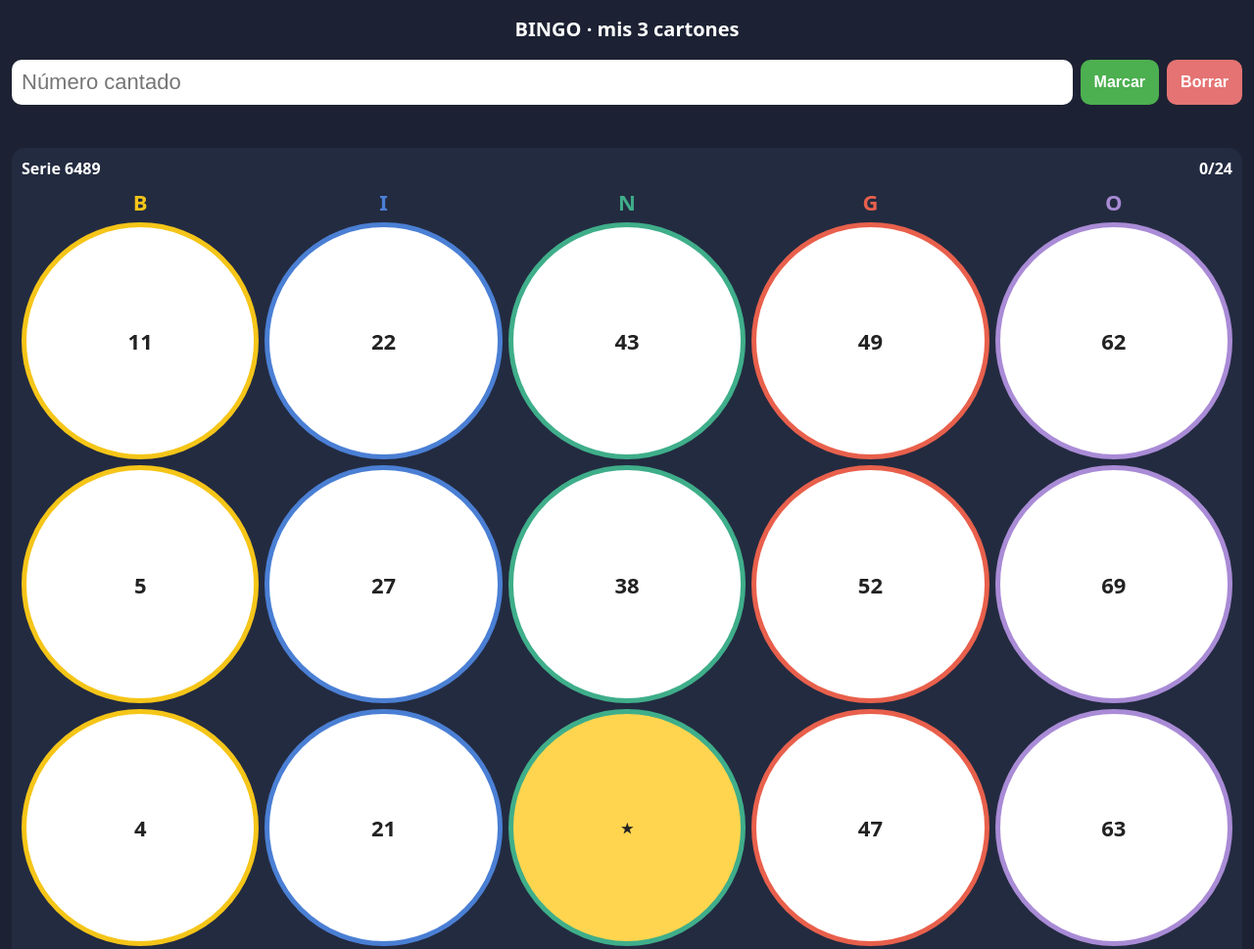
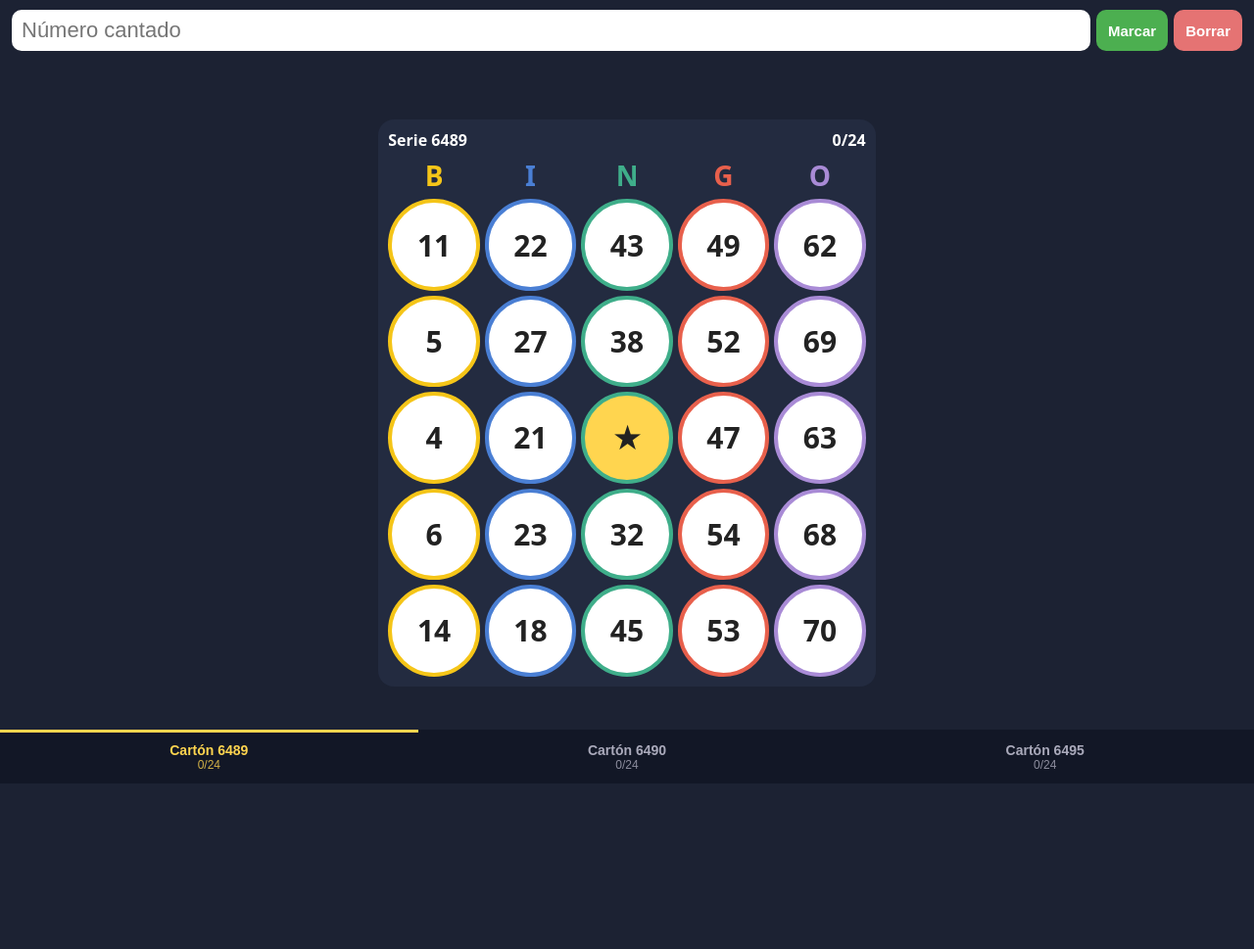
Before and after one commit to vrojasdanielhumberto-png/bingo-cartones, a plain HTML site: page index.html in a window 1280 px wide. Shown: the top 969 px of the page at 98% size. After the commit the page ends 800 px from the top, so only its background shows below. Drawn offline with Linux system fonts and the light colour scheme.

Commit message:
Un cartón por pestaña, ajustado a celular

```diff
--- a/index.html
+++ b/index.html
@@ -1,45 +1,57 @@
 <!doctype html>
-<html lang="es"><head><meta charset="utf-8"><meta name="viewport" content="width=device-width,initial-scale=1">
+<html lang="es"><head><meta charset="utf-8"><meta name="viewport" content="width=device-width,initial-scale=1,viewport-fit=cover">
+<meta name="theme-color" content="#1c2233">
 <title>Mis cartones de Bingo</title>
 <style>
-body{margin:0;background:#1c2233;color:#fff;font-family:system-ui,sans-serif;padding:12px}
-h1{font-size:20px;margin:4px 0 10px;text-align:center}
-.bar{display:flex;gap:8px;position:sticky;top:0;background:#1c2233;padding:8px 0;z-index:2}
-.bar input{flex:1;font-size:22px;padding:10px;border-radius:10px;border:0;min-width:0}
-.bar button{font-size:16px;padding:10px 14px;border-radius:10px;border:0;font-weight:700}
-#ok{background:#4caf50;color:#fff}#reset{background:#e57373;color:#fff}
-#msg{text-align:center;min-height:22px;font-weight:700;color:#ffd54f}
-.card{background:#232b40;border-radius:14px;padding:10px;margin:14px 0}
-.card h2{font-size:16px;margin:0 0 8px;display:flex;justify-content:space-between}
-.grid{display:grid;grid-template-columns:repeat(5,1fr);gap:6px}
-.h{text-align:center;font-weight:900;font-size:22px}
-.c{aspect-ratio:1;border-radius:50%;background:#fff;color:#222;font-size:22px;font-weight:800;display:flex;align-items:center;justify-content:center;border:5px solid;user-select:none;cursor:pointer}
-.c.on{background:#ffd54f;transform:scale(.92);box-shadow:inset 0 0 0 4px #e65100}
-.c.free{background:#ffd54f;font-size:14px}
+*{box-sizing:border-box;-webkit-tap-highlight-color:transparent}
+html,body{margin:0;height:100%;overflow:hidden;background:#1c2233;color:#fff;font-family:system-ui,sans-serif}
+.app{height:100dvh;display:flex;flex-direction:column;padding-top:env(safe-area-inset-top)}
+.bar{display:flex;gap:6px;padding:10px 12px 4px}
+.bar input{flex:1;font-size:22px;padding:8px 10px;border-radius:10px;border:0;min-width:0}
+.bar button{font-size:15px;padding:8px 12px;border-radius:10px;border:0;font-weight:700;color:#fff}
+#ok{background:#4caf50}#reset{background:#e57373}
+#msg{text-align:center;height:22px;font-weight:700;color:#ffd54f;font-size:15px}
+main{flex:1;min-height:0;display:flex;align-items:center;justify-content:center;padding:4px 10px}
+.card{background:#232b40;border-radius:16px;padding:10px;width:min(100%,calc((100dvh - 210px) * .86));}
+.card h2{font-size:16px;margin:0 0 6px;display:flex;justify-content:space-between}
+.grid{display:grid;grid-template-columns:repeat(5,1fr);gap:5px}
+.h{text-align:center;font-weight:900;font-size:clamp(18px,6vw,28px)}
+.c{aspect-ratio:1;border-radius:50%;background:#fff;color:#222;font-size:clamp(18px,6.5vw,30px);font-weight:800;display:flex;align-items:center;justify-content:center;border:4px solid;user-select:none;cursor:pointer;transition:transform .1s}
+.c.on{background:#ffd54f;transform:scale(.9);box-shadow:inset 0 0 0 3px #e65100}
+.c.free{background:#ffd54f}
 .win{color:#4caf50}
-</style></head><body>
-<h1>BINGO · mis 3 cartones</h1>
+nav{display:flex;background:#121726;padding-bottom:env(safe-area-inset-bottom)}
+nav button{flex:1;background:none;border:0;color:#aab;padding:10px 0 12px;font-size:14px;font-weight:700;border-top:3px solid transparent}
+nav button b{display:block;font-size:12px;font-weight:400;opacity:.8}
+nav button.act{color:#ffd54f;border-top-color:#ffd54f}
+</style></head><body><div class="app">
 <div class="bar"><input id="n" type="number" inputmode="numeric" placeholder="Número cantado"><button id="ok">Marcar</button><button id="reset">Borrar</button></div>
 <div id="msg"></div>
-<div id="cards"></div>
-<p style="text-align:center;opacity:.6;font-size:13px">Toca un número para marcarlo o desmarcarlo. Se guarda en este celular.</p>
+<main id="card"></main>
+<nav id="tabs"></nav>
+</div>
 <script>
 const cards={6489:[[11,5,4,6,14],[22,27,21,23,18],[43,38,0,32,45],[49,52,47,54,53],[62,69,63,68,70]],
 6490:[[15,10,5,7,9],[20,22,17,28,27],[32,42,0,33,34],[46,51,56,53,60],[65,66,64,74,67]],
 6495:[[5,4,2,10,3],[23,26,29,22,27],[37,42,0,43,44],[47,55,52,58,59],[64,67,70,65,69]]};
 const col=['#f5c518','#4a7fd4','#3fae8a','#e8604c','#a98bd6'];
-let marked=new Set();try{marked=new Set(JSON.parse(localStorage.bingo||'[]'))}catch(e){}
-const save=()=>{try{localStorage.bingo=JSON.stringify([...marked])}catch(e){}};
-function render(){let h='';for(const s in cards){const c=cards[s];let cnt=0,g='';
+let marked=new Set(),cur='6489';
+try{marked=new Set(JSON.parse(localStorage.bingo||'[]'));cur=localStorage.bingoTab||cur}catch(e){}
+if(!cards[cur])cur='6489';
+const save=()=>{try{localStorage.bingo=JSON.stringify([...marked]);localStorage.bingoTab=cur}catch(e){}};
+const count=s=>cards[s].flat().filter(v=>v&&marked.has(v)).length;
+function render(){const c=cards[cur];let g='';
 'BINGO'.split('').forEach((l,i)=>g+=`<div class="h" style="color:${col[i]}">${l}</div>`);
-for(let r=0;r<5;r++)for(let k=0;k<5;k++){const v=c[k][r];if(!v){g+=`<div class="c free" style="border-color:${col[k]}">★</div>`;continue}
-const on=marked.has(v);if(on)cnt++;g+=`<div class="c${on?' on':''}" style="border-color:${col[k]}" data-v="${v}">${v}</div>`}
-const full=cnt==24;h+=`<div class="card"><h2><span>Serie ${s}</span><span class="${full?'win':''}">${full?'¡BINGO! ':''}${cnt}/24</span></h2><div class="grid">${g}</div></div>`}
-document.getElementById('cards').innerHTML=h}
-document.getElementById('cards').onclick=e=>{const v=+e.target.dataset.v;if(!v)return;marked.has(v)?marked.delete(v):marked.add(v);save();render()};
+for(let r=0;r<5;r++)for(let k=0;k<5;k++){const v=c[k][r];
+g+=v?`<div class="c${marked.has(v)?' on':''}" style="border-color:${col[k]}" data-v="${v}">${v}</div>`:`<div class="c free" style="border-color:${col[k]}">★</div>`}
+const n=count(cur);
+document.getElementById('card').innerHTML=`<div class="card"><h2><span>Serie ${cur}</span><span class="${n==24?'win':''}">${n==24?'¡BINGO! ':''}${n}/24</span></h2><div class="grid">${g}</div></div>`;
+document.getElementById('tabs').innerHTML=Object.keys(cards).map(s=>`<button data-s="${s}" class="${s==cur?'act':''}">Cartón ${s}<b>${count(s)}/24</b></button>`).join('')}
+document.getElementById('card').onclick=e=>{const v=+e.target.dataset.v;if(!v)return;marked.has(v)?marked.delete(v):marked.add(v);save();render()};
+document.getElementById('tabs').onclick=e=>{const b=e.target.closest('button');if(!b)return;cur=b.dataset.s;save();render()};
 function mark(){const i=document.getElementById('n'),v=+i.value;if(!v)return;marked.add(v);save();render();
 const w=Object.keys(cards).filter(s=>cards[s].flat().includes(v));
-document.getElementById('msg').textContent=w.length?`${v} ✔ en serie ${w.join(', ')}`:`${v} no está en tus cartones`;i.value='';i.focus()}
+document.getElementById('msg').textContent=w.length?`${v} ✔ en cartón ${w.join(', ')}`:`${v} no está en tus cartones`;i.value='';i.blur()}
 document.getElementById('ok').onclick=mark;document.getElementById('n').onkeydown=e=>{if(e.key=='Enter')mark()};
 document.getElementById('reset').onclick=()=>{if(confirm('¿Borrar todas las marcas?')){marked.clear();save();render();document.getElementById('msg').textContent=''}};
 render();
```
